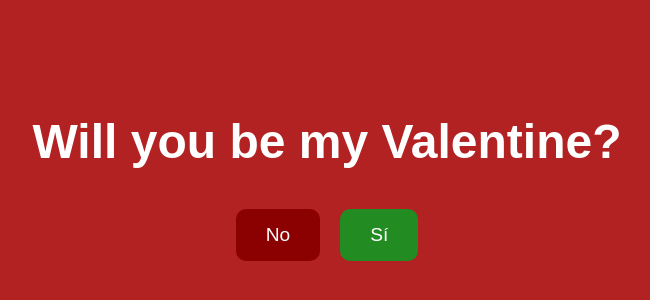
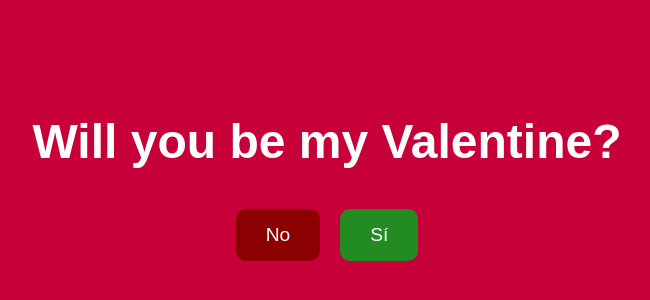
Before and after one commit to xIthan88x/web, a plain HTML site: page index.html in a window 1280 px wide. Shown: the part 142-442 px from the top of the page, without its empty margins (313-963 px from the left). Drawn offline with Linux system fonts and the light colour scheme.

Commit message:
estilos.css

```diff
--- a/estilos.css
+++ b/estilos.css
@@ -1,5 +1,5 @@
 body {
-    background-color: #B22222; /* Rojo oscuro elegante */
+    background-color: #C70039; /* Rojo oscuro elegante */
     font-family: 'Arial', sans-serif;
     margin: 0;
     padding: 0;
```
